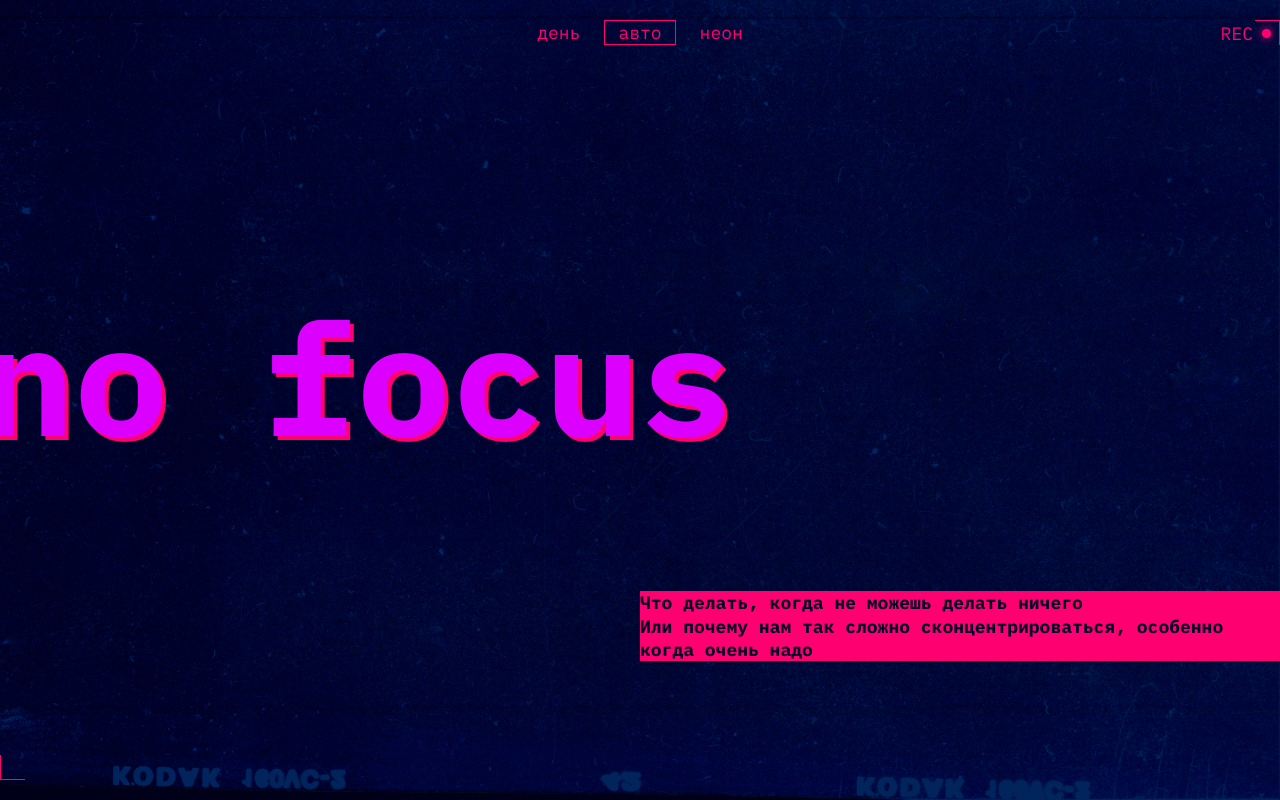
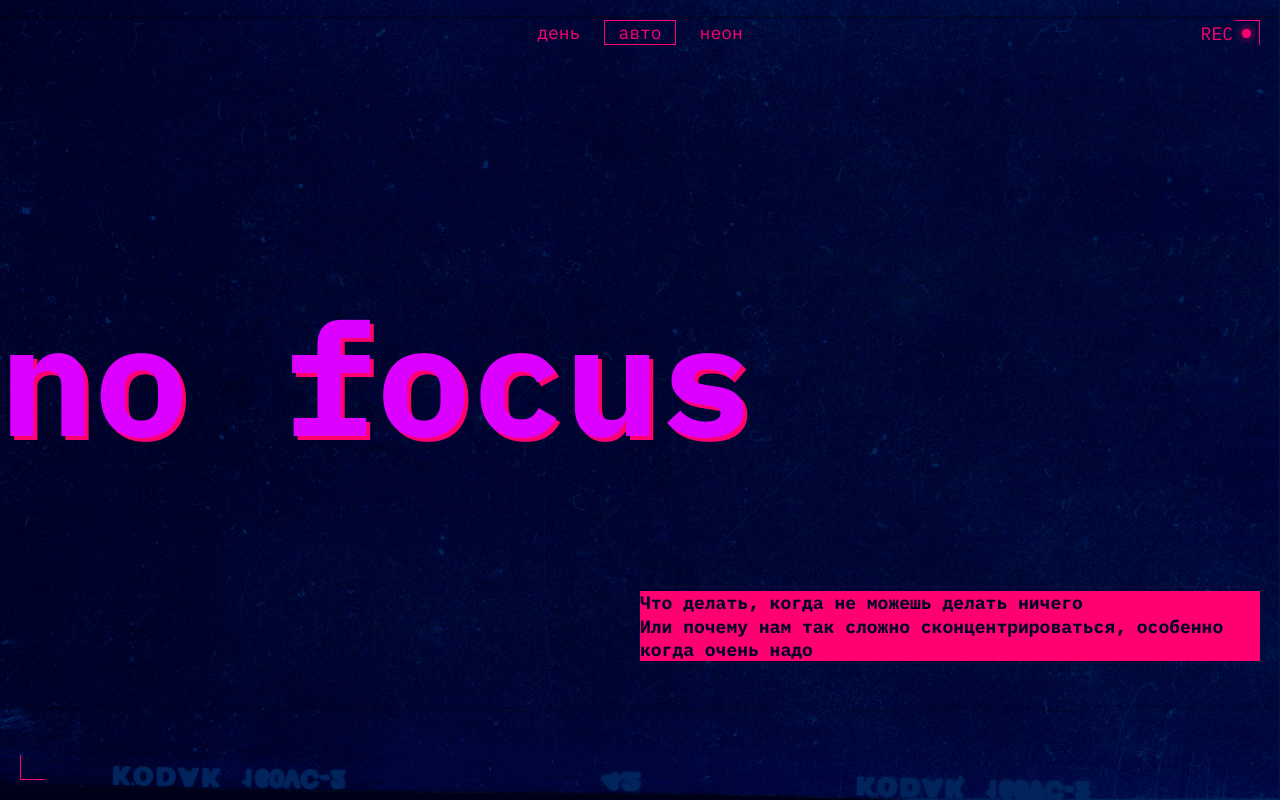
Before and after one commit to DariaDavis/slozhno-sosredotochitsya, a plain HTML site: page index.html in a window 1280 px wide. Shown: the top 800 px of the page. Drawn offline with Linux system fonts and the light colour scheme.

Commit message:
fix double

```diff
--- a/styles/style.css
+++ b/styles/style.css
@@ -14,13 +14,12 @@
 }
 
 .header {
-  padding: 0 10px;
   height: 100dvh;
   position: relative;
   display: grid;
   grid-template-columns: repeat(1, 1fr);
   row-gap: 20px;
-  padding: 10px 0;
+  padding: 10px 10px;
 }
 
 .decorated-zone::after {
@@ -31,7 +30,7 @@
   border-top: 1px solid var(--accent-color);
   position: absolute;
   top: 10px;
-  right: 0;
+  right: 10px;
 }
 
 .decorated-zone::before {
@@ -42,17 +41,16 @@
   border-bottom: 1px solid var(--accent-color);
   position: absolute;
   bottom: 10px;
-  left: 0;
+  left: 10px;
 }
 
 .header__decorative-element {
   position: absolute;
   display: inline-flex;
   align-items: center;
-  top: 0;
-  right: 0;
+  top: 10px;
+  right: 10px;
   color: var(--accent-color);
-  margin-top: 10px;
 }
 
 .header__decorative-element::after {
@@ -153,7 +151,7 @@
   display: flex;
   flex-direction: column;
   gap: 50px;
-  padding: 50px 0;
+  padding: 50px 10px;
 }
 
 .section {
@@ -226,6 +224,7 @@
   flex-direction: column;
   justify-content: center;
   align-items: center;
+  padding: 0 10px;
 }
 
 .footer__title {
@@ -235,26 +234,25 @@
 }
 
 @media (width>=768px) {
-  .page {
-    /* padding: 0 20px; */
-  }
-
   .header {
     grid-template-columns: repeat(2, 1fr);
     row-gap: 70px;
-    padding: 20px 0;
+    padding: 20px 20px;
   }
 
   .decorated-zone::after {
     top: 20px;
+    right: 20px;
   }
 
   .decorated-zone::before {
     bottom: 20px;
+    left: 20px;
   }
 
   .header__decorative-element {
-    margin-top: 20px;
+    top: 20px;
+    right: 20px;
   }
 
   .header__title {
@@ -275,7 +273,7 @@
 
   .main {
     gap: 80px;
-    padding: 60px 0;
+    padding: 60px 20px;
   }
 
   .section {
@@ -324,6 +322,9 @@
     grid-column: 2/4;
   }
 
+  .footer {
+    padding: 0 20px;
+  }
 
   .footer__title {
     font-size: clamp(7.5rem, 0.5625rem + 14.4531vw, 9.8125rem);
```
